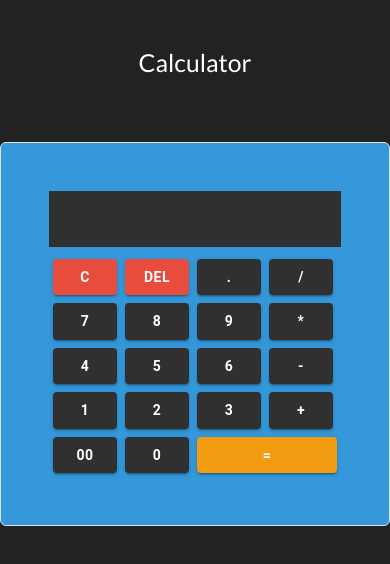
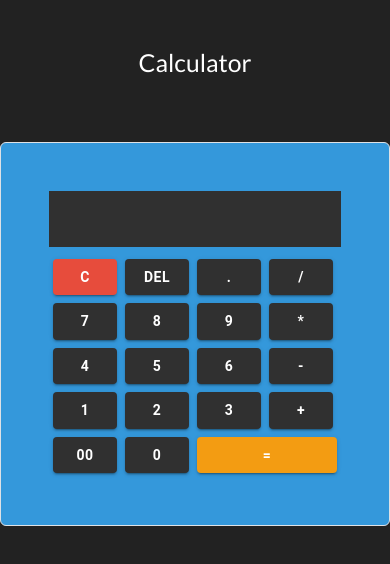
Before and after one commit to ashishsamuel/calculator-react, a React (Create React App) app: page / in a window 390 px wide. Shown: the top 564 px of the page. Built offline with nearby package versions, Linux system fonts and the light colour scheme.

Commit message:
made calculator responsive in screen

```diff
--- a/src/App.js
+++ b/src/App.js
@@ -1,6 +1,8 @@
 import { Button } from '@mui/material';
 import './App.css';
 import { useState } from 'react';
+import Row from 'react-bootstrap/Row';
+import Col from 'react-bootstrap/Col';
 
 function App() {
   const [result, setResult] = useState('');
@@ -53,35 +55,47 @@ function App() {
                 {result !='' && <span>{result}</span>
                 }
             </div>
-            <div className='mt-2'>
+            <Row className='mt-2'>
+            <Col>
               <Button className='m-1 bg-danger btn-hoverstyle' variant="contained" onClick={() => getValue('C')} >C</Button>
-            <Button className='m-1 bg-danger btn-hoverstyle' variant="contained" onClick={() => getValue('DEL')} >DEL</Button>
+              <Button className='m-1 bg-dark btn-hoverstyle' variant="contained" onClick={() => getValue('DEL')} >DEL</Button>
               <Button className='m-1 bg-dark btn-hoverstyle' variant="contained" onClick={() => getValue('.')} >.</Button>
               <Button className='m-1 bg-dark btn-hoverstyle' variant="contained" onClick={() => getValue('/')} >/</Button>
-            </div>
-            <div>
+            </Col>
+            </Row>
+            <Row>
+           <Col>
               <Button className='m-1 bg-dark btn-hoverstyle' variant="contained" onClick={() => getValue('7')} >7</Button>
               <Button className='m-1 bg-dark btn-hoverstyle' variant="contained" onClick={() => getValue('8')} >8</Button>
               <Button className='m-1 bg-dark btn-hoverstyle' variant="contained" onClick={() => getValue('9')} >9</Button>
               <Button className='m-1 bg-dark btn-hoverstyle'variant="contained" onClick={() => getValue('*')} >*</Button>
-            </div>
-            <div>
+           </Col>
+            </Row>
+            <Row>
+            <Col>
               <Button className='m-1 bg-dark btn-hoverstyle' variant="contained" onClick={() => getValue('4')} >4</Button>
               <Button className='m-1 bg-dark btn-hoverstyle' variant="contained" onClick={() => getValue('5')} >5</Button>
               <Button className='m-1 bg-dark btn-hoverstyle' variant="contained" onClick={() => getValue('6')} >6</Button>
               <Button className='m-1 bg-dark btn-hoverstyle'variant="contained" onClick={() => getValue('-')} >-</Button>
-            </div>
-            <div>
+            </Col>
+            </Row>
+            <Row>
+            <Col>
               <Button className='m-1 bg-dark btn-hoverstyle' variant="contained" onClick={() => getValue('1')} >1</Button>
               <Button className='m-1 bg-dark btn-hoverstyle' variant="contained" onClick={() => getValue('2')} >2</Button>
               <Button className='m-1 bg-dark btn-hoverstyle' variant="contained" onClick={() => getValue('3')} >3</Button>
               <Button className='m-1 bg-dark btn-hoverstyle' variant="contained" onClick={() => getValue('+')} >+</Button>
-            </div>
-            <div>
+            </Col>
+            </Row>
+            <Row>
+
+              <Col>
                 <Button className='m-1 bg-dark btn-hoverstyle' variant="contained" onClick={() => getValue('00')} >00</Button>
                 <Button className='m-1 bg-dark btn-hoverstyle' variant="contained" onClick={() => getValue('0')} >0</Button>
                 <Button className='m-1 bg-warning btn-hoverstyle' style={{width:'140px'}} variant="contained" onClick={() => getValue('=')} >=</Button>
-            </div>
+              </Col>
+
+           </Row>
           </div>
       </div>
 
```
Lines whose indentation alone changed are shown as unchanged.
